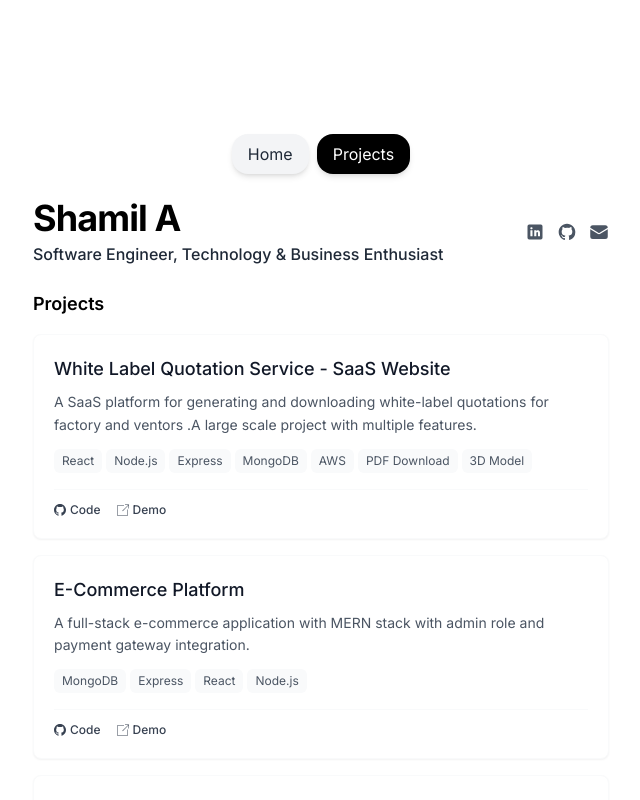
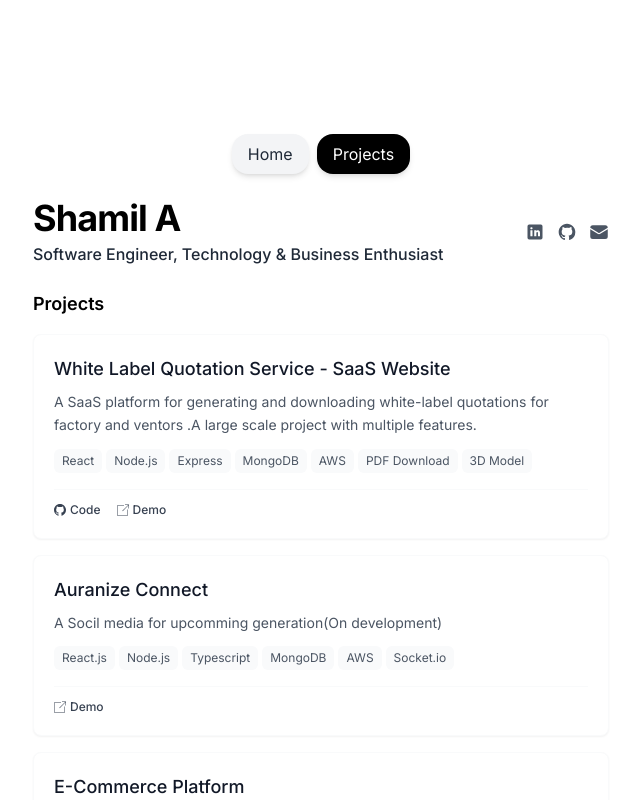
Before and after one commit to Shaamiilll/Shamil-Nextjs-Portfolio, a Next.js app: page / in a window 1280 px wide. Both pictures are taken after a click on the button "Projects". Shown: the top 800 px of the page, without its empty margins (319-959 px from the left). Built offline with nearby package versions, Linux system fonts and the light colour scheme.

Commit message:
UPDATE:Updated the ui and changed the skills

```diff
--- a/src/components/ProjectsPage.tsx
+++ b/src/components/ProjectsPage.tsx
@@ -11,6 +11,13 @@ const ProjectsPage = () => {
       sourceCode: "https://github.com/quotely-co/client",
       liveLink: "https://quotely.shop",
       technologies: ["React", "Node.js", "Express", "MongoDB", "AWS", "PDF Download" ,"3D Model"]
+    },
+    {
+      title: "Auranize Connect",
+      description: "A Socil media for upcomming generation(On development)",
+      // sourceCode: "https://github.com/quotely-co/client",
+      liveLink: "https://auranize.com",
+      technologies: ["React.js", "Node.js", "Typescript", "MongoDB", "AWS", "Socket.io" ]
     },
     {
       title: "E-Commerce Platform",
```
